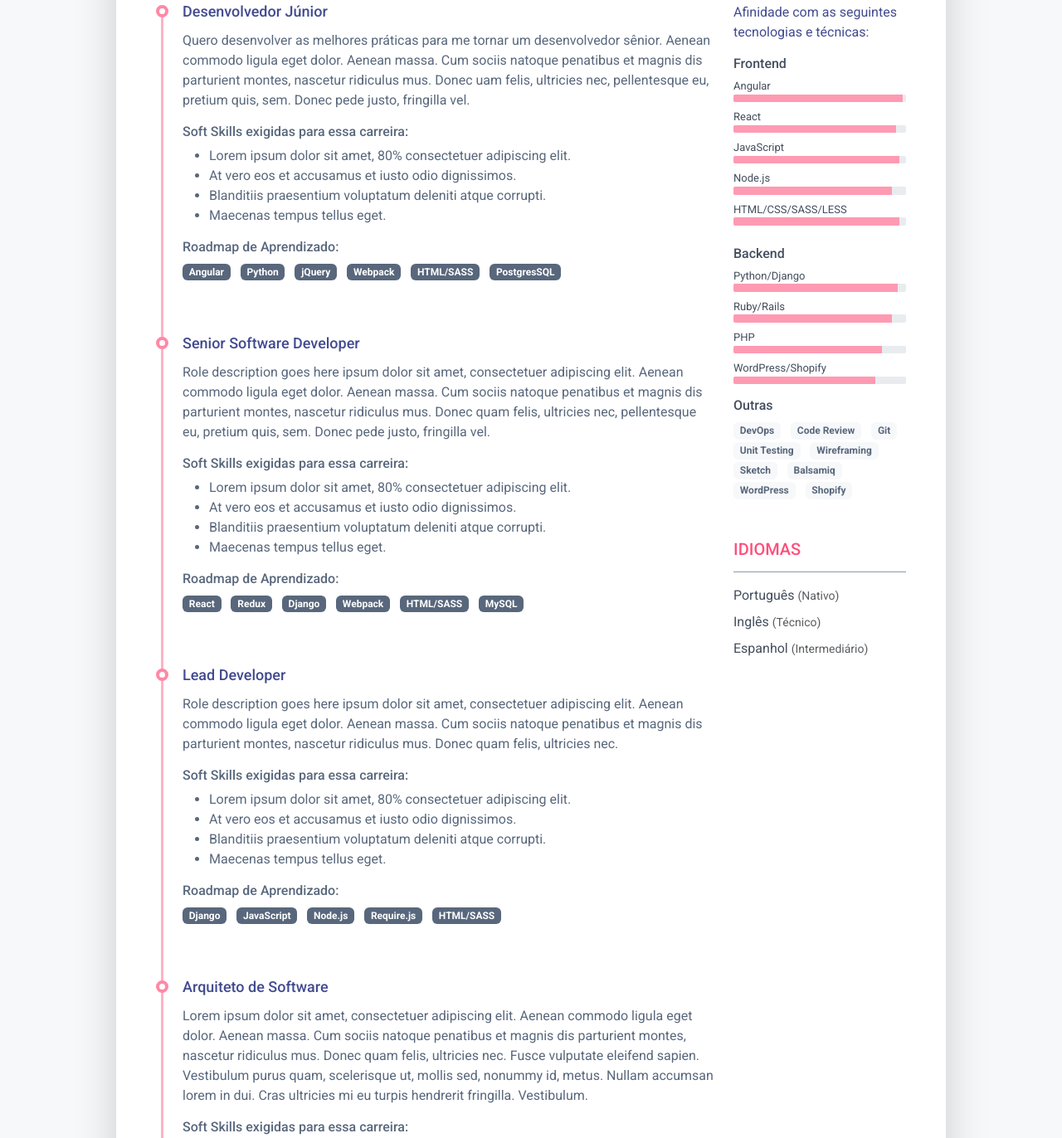
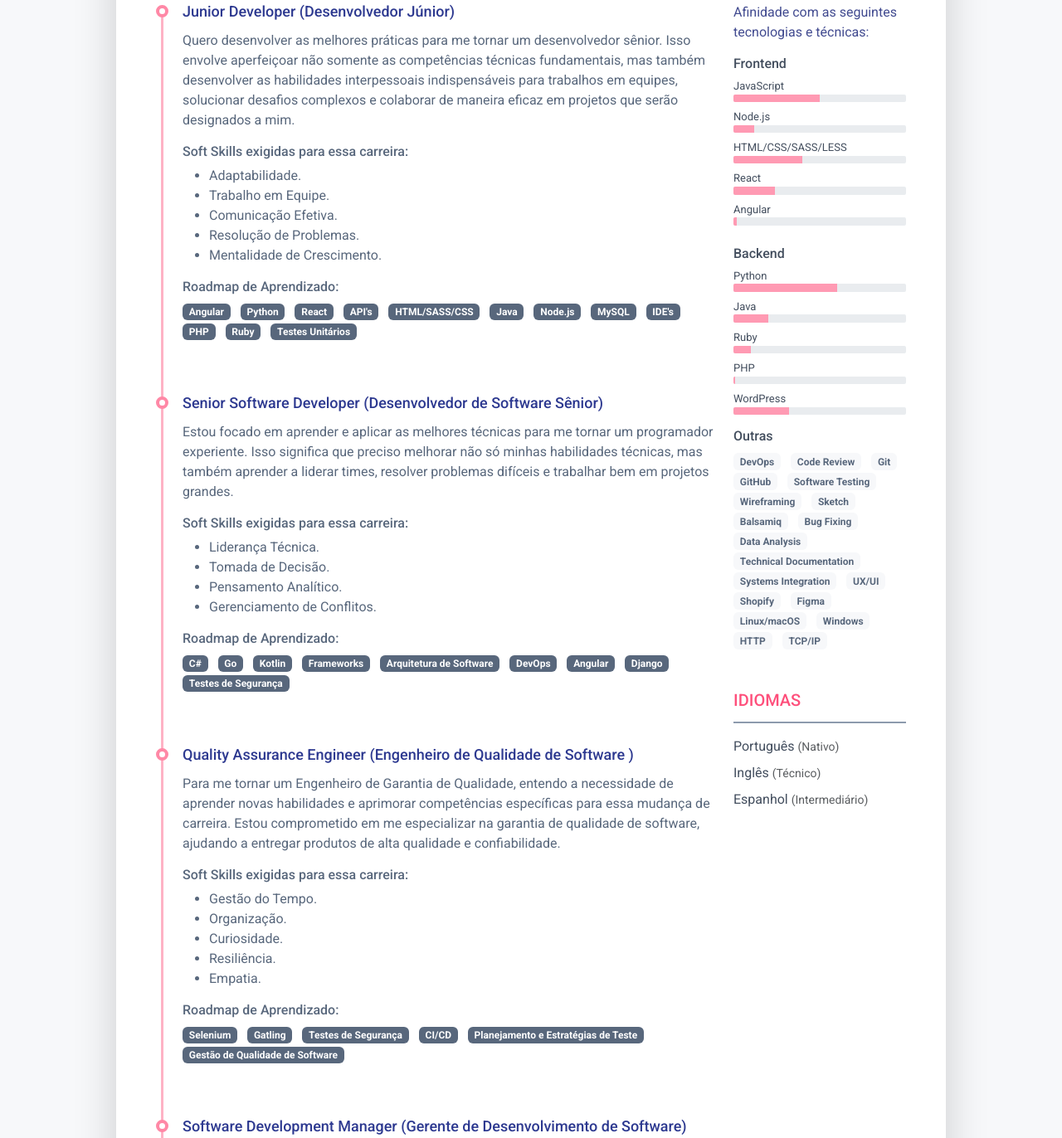
Before and after one commit to GretzelKattia/mapa-de-carreira, a plain HTML site: page index.html in a window 1280 px wide. Shown: the part 725-2097 px from the top of the page at 83% size. Drawn offline with Linux system fonts and the light colour scheme.

Commit message:
alterações feitas

```diff
--- a/index.html
+++ b/index.html
@@ -56,14 +56,14 @@
 			<header class="resume-header pt-4 pt-md-0">
 				<div class="row">
 					<div class="col-block col-md-auto resume-picture-holder text-center text-md-start">
-						<img class="picture" src="assets/images/profile.jpg" alt="">
+						<img class="picture" src="assets/images/testeImagem.jpg" alt="imagem de Gretzel">
 					</div>
 					<div class="col">
 						<div class="row p-4 justify-content-center justify-content-md-between">
 							<div class="primary-info col-auto">
 								<h1 class="name mt-0 mb-1 text-white text-uppercase text-uppercase">Gretzel Penaloza
 								</h1>
-								<div class="title mb-3">Estudante de Desenvolvimento Web</div>
+								<div class="title mb-3">Estudante de Desenvolvimento Web </div>
 								<ul class="list-unstyled">
 									<li class="mb-2">
 										<a class="text-link" href="mailto:gretzelpenaloza@gmail.com">
@@ -99,23 +99,16 @@
 				<section class="resume-section summary-section mb-5">
 					<h2 class="resume-section-title text-uppercase font-weight-bold pb-3 mb-3">Prazer em Conhecer</h2>
 					<div class="resume-section-content">
-						<p class="mb-0"> Olá, meu nome é Gretzel Kattia. Atualmente, vivo no Centro de São Paulo, onde
-							curso Ciência da Computação e o ProProfissão. </p>
+						<p class="mb-0"> Olá! Meu nome é Gretzel Kattia. Moro no centro de São Paulo, onde estou estudando Ciência da Computação e o ProProfissão. </p>
 
-						<p class="mb-0"> Busco não apenas sucesso profissional, mas também estabilidade econômica para
-							poder ajudar meus pais e alcançar meus objetivos pessoais. Valorizo ambientes de trabalho
-							colaborativos e prezo por valores como honestidade, responsabilidade, humildade e
-							cooperação. Nos momentos livres, gosto de jogar online e praticar futsal. </p>
+						<p class="mb-0">Estou focada em me tornar uma profissional de destaque e alcançar a estabilidade financeira para poder ajudar meus pais. Aprecio ambientes de trabalho que valorizam a colaboração e tenho grande respeito por valores como honestidade, responsabilidade, humildade e cooperação. Nos meus tempos livres, gosto de jogar online e praticar futsal.	</p>
 
-						<p class="mb-0"> Sou conhecida por ser uma pessoa curiosa e gentl, sempre procurando descobri
-							novas coisas e ajudar outras pessoas sempre que posso. Estou comprometida em aprender e
-							crescer constantemente, e estou animada para enfrentar os desafios futuros com determinação
-							e dedicação. </p>
+						<p class="mb-0"> Sou conhecida por ser uma pessoa curiosa e amável, sempre em busca de novos aprendizados e pronta para ajudar quando alguém precisa. Meu objetivo é me tornar uma programadora tão competente que possa ensinar outros quando eles precisarem, e quem sabe, até inspirar algumas pessoas pelo caminho. </p>
 
 
 
 						<!-- Altere o link para um PDF do seu Curriculo -->
-						<a class="btn" href="https://docs.google.com/document/d/1_A-oFf6lVOX7UaTpluNw1TuFGWZA08DC/edit?usp=sharing&ouid=112062965816759349978&rtpof=true&sd=true" download="Curriculo_Gretzel.docx">Baixar o meu CV</a>
+						<a class="btn" href="https://docs.google.com/document/d/1_A-oFf6lVOX7UaTpluNw1TuFGWZA08DC/edit?usp=sharing&ouid=112062965816759349978&rtpof=true&sd=true" download="Curriculo_Gretzel.docx" target="_blank">Baixar o meu CV</a>
 						<!-- href="url" download="nome-do-arquivo" -->
 
 						<!-- O atributo href especifica o URL do arquivo que será baixado.
@@ -135,27 +128,22 @@
 
 										<div class="resume-timeline-item-header mb-2">
 											<div class="d-flex flex-column flex-md-row">
-												<h3 class="resume-position-title font-weight-bold mb-1">Desenvolvedor
-													Júnior
+												<h3 class="resume-position-title font-weight-bold mb-1">Junior Developer (Desenvolvedor Júnior)
 												</h3>
 											</div>
 										</div>
 										<div class="resume-timeline-item-desc">
 											<p>Quero desenvolver as melhores práticas para me tornar
-												um desenvolvedor sênior. Aenean commodo ligula eget dolor. Aenean massa.
-												Cum sociis natoque penatibus et magnis dis parturient montes, nascetur
-												ridiculus mus. Donec uam felis, ultricies nec, pellentesque eu, pretium
-												quis, sem. Donec
-												pede justo, fringilla vel.</p>
-											</p>
+												um desenvolvedor sênior. Isso envolve aperfeiçoar não somente as competências técnicas fundamentais, mas também desenvolver as habilidades interpessoais indispensáveis para trabalhos em equipes, solucionar desafios complexos e colaborar de maneira eficaz em projetos que serão designados a mim.</p>
 											<h4 class="resume-timeline-item-desc-heading font-weight-bold">
 												Soft Skills exigidas para essa carreira:
 											</h4>
 											<ul>
-												<li>Lorem ipsum dolor sit amet, 80% consectetuer adipiscing elit.</li>
-												<li>At vero eos et accusamus et iusto odio dignissimos.</li>
-												<li>Blanditiis praesentium voluptatum deleniti atque corrupti.</li>
-												<li>Maecenas tempus tellus eget.</li>
+												<li>Adaptabilidade.</li>
+												<li>Trabalho em Equipe.</li>
+												<li>Comunicação Efetiva.</li>
+												<li>Resolução de Problemas.</li>
+												<li>Mentalidade de Crescimento.</li>
 											</ul>
 											<h4 class="resume-timeline-item-desc-heading font-weight-bold">
 												Roadmap de Aprendizado:</h4>
@@ -167,13 +155,30 @@
 												<li class="list-inline-item"><span
 														class="badge bg-secondary badge-pill">Python</span></li>
 												<li class="list-inline-item"><span
-														class="badge bg-secondary badge-pill">jQuery</span></li>
+														class="badge bg-secondary badge-pill">React</span></li>
+														<!-- jQuery -->
 												<li class="list-inline-item"><span
-														class="badge bg-secondary badge-pill">Webpack</span></li>
+														class="badge bg-secondary badge-pill">API's</span></li>
+														<!-- Webpack -->
 												<li class="list-inline-item"><span
-														class="badge bg-secondary badge-pill">HTML/SASS</span></li>
+														class="badge bg-secondary badge-pill">HTML/SASS/CSS</span></li>
 												<li class="list-inline-item"><span
-														class="badge bg-secondary badge-pill">PostgresSQL</span></li>
+														class="badge bg-secondary badge-pill">Java</span></li>
+														<!-- PostgresSQL -->
+												<li class="list-inline-item"><span
+														class="badge bg-secondary badge-pill">Node.js</span></li>
+												<li class="list-inline-item"><span
+														class="badge bg-secondary badge-pill">MySQL</span></li>
+												<li class="list-inline-item"><span
+														class="badge bg-secondary badge-pill">IDE's</span></li>
+												<li class="list-inline-item"><span
+														class="badge bg-secondary badge-pill">PHP</span></li>
+												<li class="list-inline-item"><span
+														class="badge bg-secondary badge-pill">Ruby</span></li>
+												<li class="list-inline-item"><span
+														class="badge bg-secondary badge-pill">Testes Unitários</span></li>
+
+
 											</ul>
 										</div>
 
@@ -184,39 +189,43 @@
 										<div class="resume-timeline-item-header mb-2">
 											<div class="d-flex flex-column flex-md-row">
 												<h3 class="resume-position-title font-weight-bold mb-1">Senior Software
-													Developer</h3>
+													Developer (Desenvolvedor de Software Sênior)</h3>
 											</div>
 										</div>
 										<div class="resume-timeline-item-desc">
-											<p>Role description goes here ipsum dolor sit amet, consectetuer adipiscing
-												elit. Aenean commodo ligula eget dolor. Aenean massa. Cum sociis natoque
-												penatibus et magnis dis parturient montes, nascetur ridiculus mus. Donec
-												quam felis, ultricies nec, pellentesque eu, pretium quis, sem. Donec
-												pede justo, fringilla vel.</p>
+											<p>Estou focado em aprender e aplicar as melhores técnicas para me tornar um programador experiente. Isso significa que preciso melhorar não só minhas habilidades técnicas, mas também aprender a liderar times, resolver problemas difíceis e trabalhar bem em projetos grandes.</p>
 											<h4 class="resume-timeline-item-desc-heading font-weight-bold">
 												Soft Skills exigidas para essa carreira:
 											</h4>
 											<ul>
-												<li>Lorem ipsum dolor sit amet, 80% consectetuer adipiscing elit.</li>
-												<li>At vero eos et accusamus et iusto odio dignissimos.</li>
-												<li>Blanditiis praesentium voluptatum deleniti atque corrupti.</li>
-												<li>Maecenas tempus tellus eget.</li>
+												<li>Liderança Técnica.</li>
+												<li>Tomada de Decisão.</li>
+												<li>Pensamento Analítico.</li>
+												<li>Gerenciamento de Conflitos.</li>
 											</ul>
 											<h4 class="resume-timeline-item-desc-heading font-weight-bold">
 												Roadmap de Aprendizado:</h4>
 											<ul class="list-inline">
 												<li class="list-inline-item"><span
-														class="badge bg-secondary badge-pill">React</span></li>
+														class="badge bg-secondary badge-pill">C#</span></li>
 												<li class="list-inline-item"><span
-														class="badge bg-secondary badge-pill">Redux</span></li>
+														class="badge bg-secondary badge-pill">Go</span></li>
+												<li class="list-inline-item"><span
+														class="badge bg-secondary badge-pill">Kotlin</span></li>
+												<li class="list-inline-item"><span
+														class="badge bg-secondary badge-pill">Frameworks</span></li>
+												<li class="list-inline-item"><span
+														class="badge bg-secondary badge-pill">Arquitetura de Software</span></li>
+												<li class="list-inline-item"><span
+														class="badge bg-secondary badge-pill">DevOps</span></li>
+												<li class="list-inline-item"><span
+														class="badge bg-secondary badge-pill">Angular</span></li>
 												<li class="list-inline-item"><span
 														class="badge bg-secondary badge-pill">Django</span></li>
 												<li class="list-inline-item"><span
-														class="badge bg-secondary badge-pill">Webpack</span></li>
-												<li class="list-inline-item"><span
-														class="badge bg-secondary badge-pill">HTML/SASS</span></li>
-												<li class="list-inline-item"><span
-														class="badge bg-secondary badge-pill">MySQL</span></li>
+														class="badge bg-secondary badge-pill">Testes de Segurança</span></li>
+
+
 											</ul>
 										</div>
 
@@ -226,38 +235,40 @@
 
 										<div class="resume-timeline-item-header mb-2">
 											<div class="d-flex flex-column flex-md-row">
-												<h3 class="resume-position-title font-weight-bold mb-1">Lead Developer
+												<h3 class="resume-position-title font-weight-bold mb-1">Quality Assurance Engineer (Engenheiro de Qualidade de Software )
 												</h3>
 
 											</div>
 										</div>
 										<div class="resume-timeline-item-desc">
-											<p>Role description goes here ipsum dolor sit amet, consectetuer adipiscing
-												elit. Aenean commodo ligula eget dolor. Aenean massa. Cum sociis natoque
-												penatibus et magnis dis parturient montes, nascetur ridiculus mus. Donec
-												quam felis, ultricies nec.</p>
+											<p>Para me tornar um Engenheiro de Garantia de Qualidade, entendo a necessidade de aprender novas habilidades e aprimorar competências específicas para essa mudança de carreira. Estou comprometido em me especializar na garantia de qualidade de software, ajudando a entregar produtos de alta qualidade e confiabilidade.</p>
 											<h4 class="resume-timeline-item-desc-heading font-weight-bold">
 												Soft Skills exigidas para essa carreira:
 											</h4>
 											<ul>
-												<li>Lorem ipsum dolor sit amet, 80% consectetuer adipiscing elit.</li>
-												<li>At vero eos et accusamus et iusto odio dignissimos.</li>
-												<li>Blanditiis praesentium voluptatum deleniti atque corrupti.</li>
-												<li>Maecenas tempus tellus eget.</li>
+												<li>Gestão do Tempo.</li>
+												<li>Organização.</li>
+												<li>Curiosidade.</li>
+												<li>Resiliência.</li>
+												<li>Empatia.</li>
 											</ul>
 											<h4 class="resume-timeline-item-desc-heading font-weight-bold">
 												Roadmap de Aprendizado:</h4>
 											<ul class="list-inline">
 												<li class="list-inline-item"><span
-														class="badge bg-secondary badge-pill">Django</span></li>
+														class="badge bg-secondary badge-pill">Selenium</span></li>
 												<li class="list-inline-item"><span
-														class="badge bg-secondary badge-pill">JavaScript</span></li>
+														class="badge bg-secondary badge-pill">Gatling</span></li>
 												<li class="list-inline-item"><span
-														class="badge bg-secondary badge-pill">Node.js</span></li>
+														class="badge bg-secondary badge-pill">Testes de Segurança</span></li>
 												<li class="list-inline-item"><span
-														class="badge bg-secondary badge-pill">Require.js</span></li>
+														class="badge bg-secondary badge-pill">CI/CD</span></li>
 												<li class="list-inline-item"><span
-														class="badge bg-secondary badge-pill">HTML/SASS</span></li>
+														class="badge bg-secondary badge-pill">Planejamento e Estratégias de Teste</span></li>
+
+														<!-- Automação de Processos de Teste -->
+												<li class="list-inline-item"><span
+														class="badge bg-secondary badge-pill">Gestão de Qualidade de Software</span></li>
 											</ul>
 										</div>
 
@@ -268,38 +279,40 @@
 										<div class="resume-timeline-item-header mb-2">
 											<div class="d-flex flex-column flex-md-row">
 												<h3 class="resume-position-title font-weight-bold mb-1">
-													Arquiteto de Software
-												</h3>
+													Software Development Manager (Gerente de Desenvolvimento de Software)</h3>
 											</div>
 										</div>
 										<div class="resume-timeline-item-desc">
-											<p>Lorem ipsum dolor sit amet, consectetuer adipiscing
-												elit. Aenean commodo ligula eget dolor. Aenean massa. Cum sociis natoque
-												penatibus et magnis dis parturient montes, nascetur ridiculus mus. Donec
-												quam felis, ultricies nec. Fusce vulputate eleifend sapien. Vestibulum
-												purus quam, scelerisque ut, mollis sed, nonummy id, metus. Nullam
-												accumsan lorem in dui. Cras ultricies mi eu turpis hendrerit fringilla.
-												Vestibulum.</p>
+											<p>Entendo o quanto é essencial melhorar minhas habilidades de comunicação e liderança para guiar times de programadores com eficácia. Estou dedicado a crescer profissionalmente e aprender tudo que for preciso para ser um bom líder em projetos e na coordenação de equipes.</p>
 											<h4 class="resume-timeline-item-desc-heading font-weight-bold">
 												Soft Skills exigidas para essa carreira:
 											</h4>
 											<ul>
-												<li>Lorem ipsum dolor sit amet, 80% consectetuer adipiscing elit.</li>
-												<li>At vero eos et accusamus et iusto odio dignissimos.</li>
-												<li>Blanditiis praesentium voluptatum deleniti atque corrupti.</li>
-												<li>Maecenas tempus tellus eget.</li>
+												<li>Liderança.</li>
+												<li>Visão de Negócio.</li>
+												<li>Gestão de Equipe.</li>
+												<li>Habilidade de Delegação.</li>
+
 											</ul>
 											<h4 class="resume-timeline-item-desc-heading font-weight-bold">
 												Roadmap de Aprendizado:</h4>
 											<ul class="list-inline">
 												<li class="list-inline-item"><span
-														class="badge bg-secondary badge-pill">Ruby on Rails</span></li>
+														class="badge bg-secondary badge-pill">Arquitetura de Software e Design</span></li>
 												<li class="list-inline-item"><span
-														class="badge bg-secondary badge-pill">jQuery</span></li>
+														class="badge bg-secondary badge-pill">Trello</span></li>
 												<li class="list-inline-item"><span
-														class="badge bg-secondary badge-pill">HTML/LESS</span></li>
+														class="badge bg-secondary badge-pill">GitLab CI/CD</span></li>
 												<li class="list-inline-item"><span
-														class="badge bg-secondary badge-pill">MongoDB</span></li>
+														class="badge bg-secondary badge-pill">Scrum</span></li>
+												<li class="list-inline-item"><span
+														class="badge bg-secondary badge-pill">Kanban</span></li>
+												<li class="list-inline-item"><span
+														class="badge bg-secondary badge-pill">Segurança de Software</span></li>
+												<li class="list-inline-item"><span
+														class="badge bg-secondary badge-pill">Gestão de Projetos e Planejamento</span></li>
+												<!-- <li class="list-inline-item"><span
+														class="badge bg-secondary badge-pill">Gestão de Equipe Remota</span></li> -->
 											</ul>
 										</div>
 									</article>
@@ -316,27 +329,13 @@
 								<div class="resume-skill-item">
 									<h4 class="resume-skills-cat font-weight-bold">Frontend</h4>
 									<ul class="list-unstyled mb-4">
-										<li class="mb-2">
-											<div class="resume-skill-name">Angular</div>
-											<div class="progress resume-progress">
-												<div class="progress-bar theme-progress-bar-dark" role="progressbar"
-													style="width: 98%" aria-valuenow="25" aria-valuemin="0"
-													aria-valuemax="100"></div>
-											</div>
-										</li>
-										<li class="mb-2">
-											<div class="resume-skill-name">React</div>
-											<div class="progress resume-progress">
-												<div class="progress-bar theme-progress-bar-dark" role="progressbar"
-													style="width: 94%" aria-valuenow="25" aria-valuemin="0"
-													aria-valuemax="100"></div>
-											</div>
-										</li>
+
+
 										<li class="mb-2">
 											<div class="resume-skill-name">JavaScript</div>
 											<div class="progress resume-progress">
 												<div class="progress-bar theme-progress-bar-dark" role="progressbar"
-													style="width: 96%" aria-valuenow="25" aria-valuemin="0"
+													style="width: 50%" aria-valuenow="25" aria-valuemin="0"
 													aria-valuemax="100"></div>
 											</div>
 										</li>
@@ -345,7 +344,7 @@
 											<div class="resume-skill-name">Node.js</div>
 											<div class="progress resume-progress">
 												<div class="progress-bar theme-progress-bar-dark" role="progressbar"
-													style="width: 92%" aria-valuenow="25" aria-valuemin="0"
+													style="width: 12%" aria-valuenow="25" aria-valuemin="0"
 													aria-valuemax="100"></div>
 											</div>
 										</li>
@@ -353,7 +352,23 @@
 											<div class="resume-skill-name">HTML/CSS/SASS/LESS</div>
 											<div class="progress resume-progress">
 												<div class="progress-bar theme-progress-bar-dark" role="progressbar"
-													style="width: 96%" aria-valuenow="25" aria-valuemin="0"
+													style="width: 40%" aria-valuenow="25" aria-valuemin="0"
+													aria-valuemax="100"></div>
+											</div>
+										</li>
+										<li class="mb-2">
+											<div class="resume-skill-name">React</div>
+											<div class="progress resume-progress">
+												<div class="progress-bar theme-progress-bar-dark" role="progressbar"
+													style="width: 24%" aria-valuenow="25" aria-valuemin="0"
+													aria-valuemax="100"></div>
+											</div>
+										</li>
+										<li class="mb-2">
+											<div class="resume-skill-name">Angular</div>
+											<div class="progress resume-progress">
+												<div class="progress-bar theme-progress-bar-dark" role="progressbar"
+													style="width: 2%" aria-valuenow="25" aria-valuemin="0"
 													aria-valuemax="100"></div>
 											</div>
 										</li>
@@ -364,18 +379,26 @@
 									<h4 class="resume-skills-cat font-weight-bold">Backend</h4>
 									<ul class="list-unstyled">
 										<li class="mb-2">
-											<div class="resume-skill-name">Python/Django</div>
+											<div class="resume-skill-name">Python</div>
 											<div class="progress resume-progress">
 												<div class="progress-bar theme-progress-bar-dark" role="progressbar"
-													style="width: 95%" aria-valuenow="25" aria-valuemin="0"
+													style="width: 60%" aria-valuenow="25" aria-valuemin="0"
 													aria-valuemax="100"></div>
 											</div>
 										</li>
 										<li class="mb-2">
-											<div class="resume-skill-name">Ruby/Rails</div>
+											<div class="resume-skill-name">Java</div>
 											<div class="progress resume-progress">
 												<div class="progress-bar theme-progress-bar-dark" role="progressbar"
-													style="width: 92%" aria-valuenow="25" aria-valuemin="0"
+													style="width: 20%" aria-valuenow="25" aria-valuemin="0"
+													aria-valuemax="100"></div>
+											</div>
+										</li>
+										<li class="mb-2">
+											<div class="resume-skill-name">Ruby</div>
+											<div class="progress resume-progress">
+												<div class="progress-bar theme-progress-bar-dark" role="progressbar"
+													style="width: 10%" aria-valuenow="25" aria-valuemin="0"
 													aria-valuemax="100"></div>
 											</div>
 										</li>
@@ -383,15 +406,15 @@
 											<div class="resume-skill-name">PHP</div>
 											<div class="progress resume-progress">
 												<div class="progress-bar theme-progress-bar-dark" role="progressbar"
-													style="width: 86%" aria-valuenow="25" aria-valuemin="0"
+													style="width: 1%" aria-valuenow="25" aria-valuemin="0"
 													aria-valuemax="100"></div>
 											</div>
 										</li>
 										<li class="mb-2">
-											<div class="resume-skill-name">WordPress/Shopify</div>
+											<div class="resume-skill-name">WordPress</div>
 											<div class="progress resume-progress">
 												<div class="progress-bar theme-progress-bar-dark" role="progressbar"
-													style="width: 82%" aria-valuenow="25" aria-valuemin="0"
+													style="width: 32%" aria-valuenow="25" aria-valuemin="0"
 													aria-valuemax="100"></div>
 											</div>
 										</li>
@@ -405,16 +428,29 @@
 										<li class="list-inline-item"><span class="badge badge-light">Code Review</span>
 										</li>
 										<li class="list-inline-item"><span class="badge badge-light">Git</span></li>
-										<li class="list-inline-item"><span class="badge badge-light">Unit Testing</span>
+										<li class="list-inline-item"><span class="badge badge-light">GitHub</span></li>
+
+										<li class="list-inline-item"><span class="badge badge-light">Software Testing</span>
 										</li>
 										<li class="list-inline-item"><span class="badge badge-light">Wireframing</span>
 										</li>
 										<li class="list-inline-item"><span class="badge badge-light">Sketch</span></li>
 										<li class="list-inline-item"><span class="badge badge-light">Balsamiq</span>
 										</li>
-										<li class="list-inline-item"><span class="badge badge-light">WordPress</span>
+										<li class="list-inline-item"><span class="badge badge-light">Bug Fixing</span></li>
+										<li class="list-inline-item"><span class="badge badge-light">Data Analysis</span></li>
+										<li class="list-inline-item"><span class="badge badge-light">Technical Documentation</span></li>
+										<li class="list-inline-item"><span class="badge badge-light">Systems Integration</span></li>
+										<li class="list-inline-item"><span class="badge badge-light">UX/UI</span>
 										</li>
 										<li class="list-inline-item"><span class="badge badge-light">Shopify</span></li>
+										<li class="list-inline-item"><span class="badge badge-light">Figma</span></li>
+										<li class="list-inline-item"><span class="badge badge-light">Linux/macOS</span></li>
+										<li class="list-inline-item"><span class="badge badge-light">Windows</span></li>
+										<li class="list-inline-item"><span class="badge badge-light">HTTP</span></li>
+										<li class="list-inline-item"><span class="badge badge-light">TCP/IP</span></li>
+
+
 									</ul>
 								</div>
 							</div>
```
Also changed, not shown: assets/css/bootstrap-6.css, assets/images/testeImagem.jpg (added).
